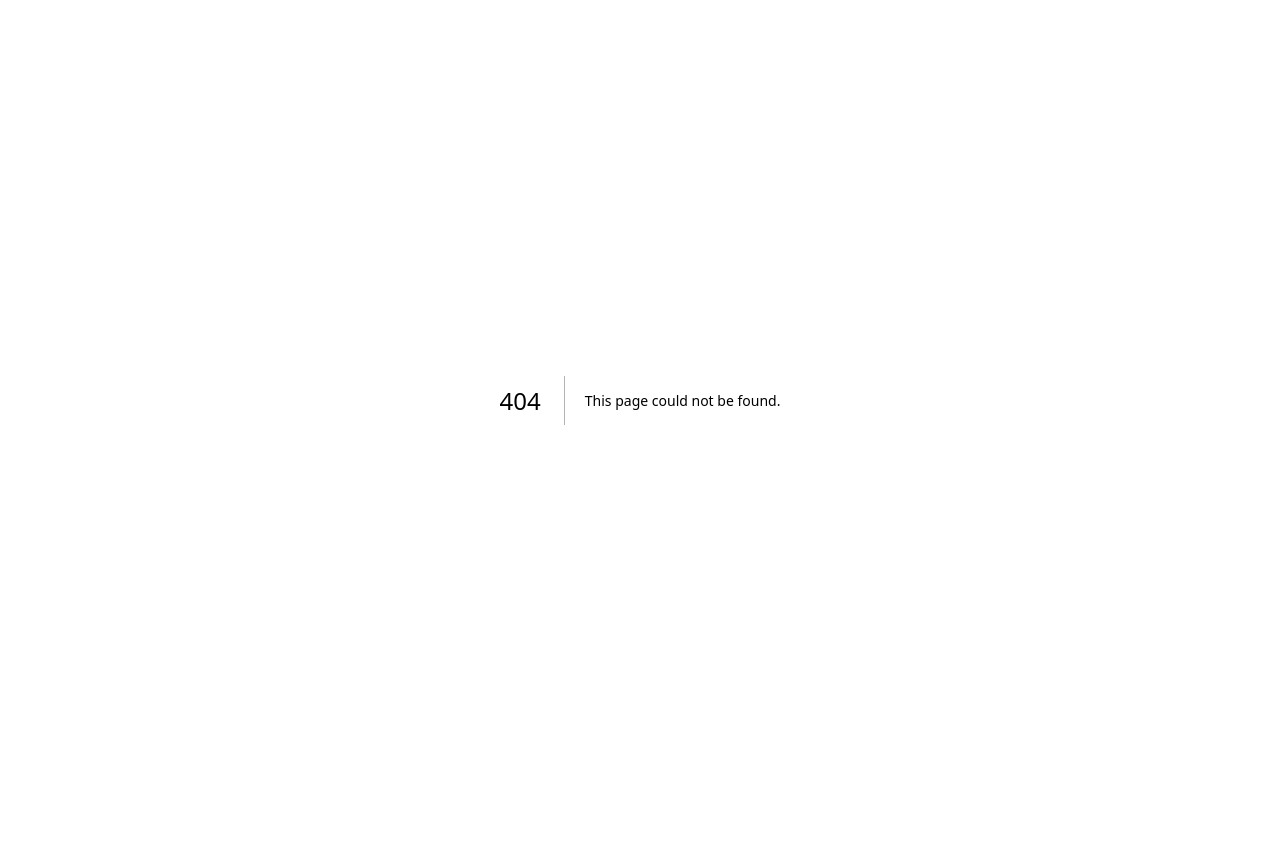
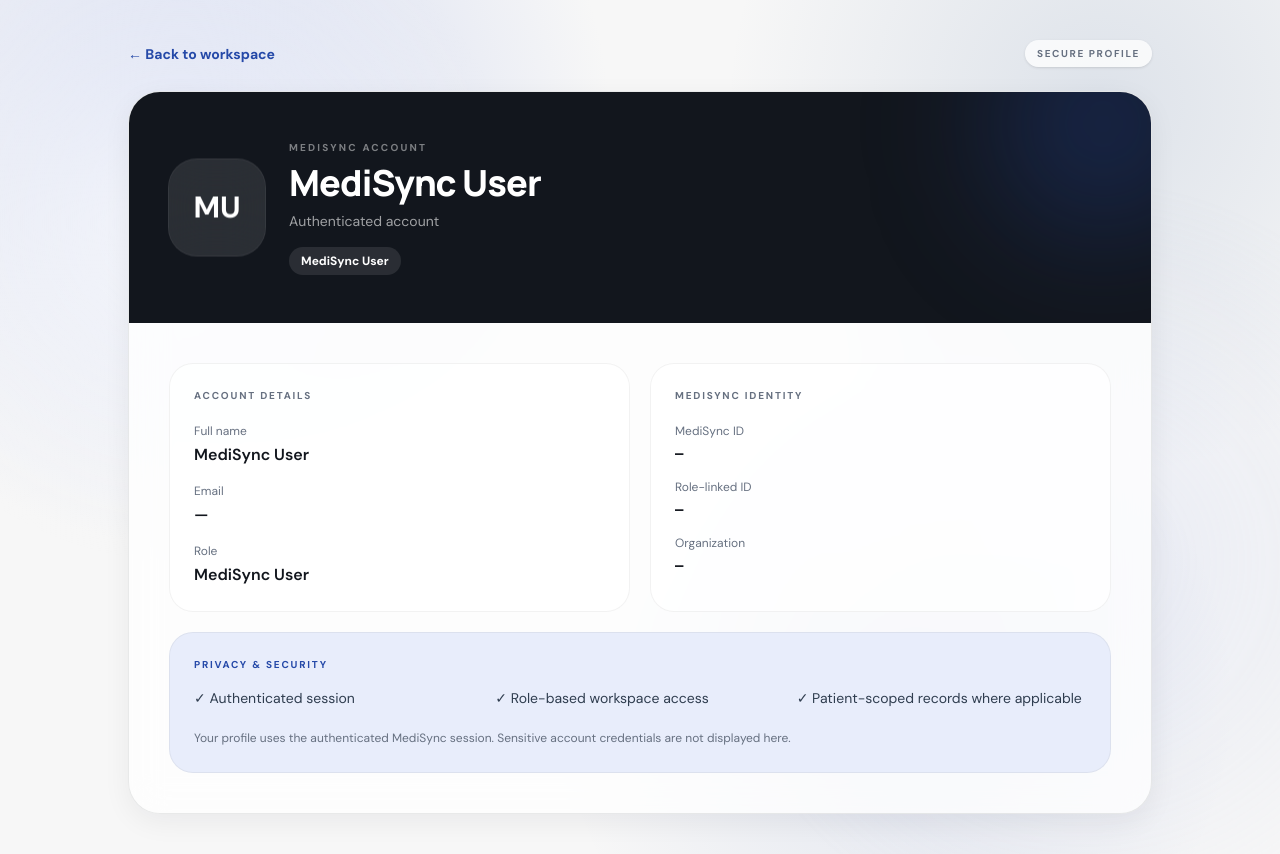
Before and after one commit to Sanjeev7673/Medisync-Os, a Next.js app: page /profile in a window 1280 px wide. Before the commit this address had no page. Before the commit the page ends 800 px from the top, so only its background shows below. Built offline with nearby package versions, Linux system fonts and the light colour scheme; no server answers.

Commit message:
feat(profile): add authenticated user profile page

```diff
--- /dev/null
+++ b/app/profile/page.tsx
@@ -0,0 +1,95 @@
+"use client";
+
+import Link from "next/link";
+import { useEffect, useState } from "react";
+
+const roleLabels: Record<string, string> = {
+  patient: "Patient",
+  hospital: "Hospital",
+  insurance_agent: "Insurance Agent",
+  specialist: "Specialist",
+  admin: "Administrator",
+};
+
+type User = {
+  name?: string;
+  email?: string;
+  role?: string;
+  medisyncId?: string;
+  patientId?: string;
+  hospitalId?: string;
+  insuranceAgentId?: string;
+  organizationId?: string;
+};
+
+export default function ProfilePage() {
+  const [user, setUser] = useState<User | null>(null);
+  const [loading, setLoading] = useState(true);
+
+  useEffect(() => {
+    fetch("/api/auth/session", { cache: "no-store" })
+      .then((response) => (response.ok ? response.json() : null))
+      .then((data) => setUser(data?.user ?? null))
+      .finally(() => setLoading(false));
+  }, []);
+
+  const name = user?.name || user?.email?.split("@")[0] || "MediSync User";
+  const role = roleLabels[user?.role || ""] || "MediSync User";
+  const initials = name.split(/\s+/).filter(Boolean).slice(0, 2).map((part) => part[0]).join("").toUpperCase() || "MS";
+  const identityId = user?.medisyncId || user?.patientId || user?.hospitalId || user?.insuranceAgentId;
+  const dashboard = user?.role === "hospital" ? "/hospital/dashboard" : user?.role === "insurance_agent" ? "/insurance/dashboard" : user?.role === "specialist" ? "/specialist/dashboard" : user?.role === "admin" ? "/admin/dashboard" : "/patient/dashboard";
+
+  return (
+    <main className="mesh-bg min-h-screen px-5 py-6 text-[var(--ink)] md:px-8 md:py-10">
+      <div className="mx-auto max-w-5xl">
+        <div className="mb-6 flex items-center justify-between">
+          <Link href={dashboard} className="text-sm font-bold text-[var(--care)] transition hover:translate-x-[-2px]">← Back to workspace</Link>
+          <span className="rounded-full bg-white/75 px-3 py-1.5 text-[10px] font-bold uppercase tracking-[.16em] text-[var(--muted)] shadow-sm">Secure profile</span>
+        </div>
+
+        <section className="glass animate-scale-in overflow-hidden rounded-[32px] shadow-[var(--shadow-md)]">
+          <div className="relative overflow-hidden bg-[var(--ink)] px-6 py-10 text-white md:px-10 md:py-12">
+            <div className="pointer-events-none absolute -right-16 -top-20 h-56 w-56 rounded-full bg-[var(--care)]/30 blur-3xl" />
+            <div className="relative flex flex-col gap-6 sm:flex-row sm:items-center">
+              <div className="float-card flex h-24 w-24 shrink-0 items-center justify-center rounded-[28px] bg-white/10 text-3xl font-extrabold ring-1 ring-white/15 backdrop-blur-xl">{loading ? "…" : initials}</div>
+              <div className="min-w-0">
+                <p className="text-[10px] font-bold uppercase tracking-[.22em] text-white/45">MediSync account</p>
+                <h1 className="mt-2 font-display text-3xl font-extrabold tracking-tight md:text-4xl">{loading ? "Loading profile" : name}</h1>
+                <p className="mt-2 text-sm text-white/60">{user?.email || "Authenticated account"}</p>
+                <div className="mt-4 flex flex-wrap gap-2"><span className="rounded-full bg-white/10 px-3 py-1.5 text-xs font-bold">{role}</span>{identityId && <span className="rounded-full bg-white/10 px-3 py-1.5 font-mono text-[10px] font-semibold text-white/65">ID · {identityId}</span>}</div>
+              </div>
+            </div>
+          </div>
+
+          <div className="grid gap-5 p-6 md:grid-cols-2 md:p-10">
+            <section className="rounded-[24px] border border-black/5 bg-white/70 p-6">
+              <p className="text-[10px] font-bold uppercase tracking-[.18em] text-[var(--muted)]">Account details</p>
+              <div className="mt-5 space-y-4">
+                <div><p className="text-xs text-[var(--muted)]">Full name</p><p className="mt-1 font-semibold">{name}</p></div>
+                <div><p className="text-xs text-[var(--muted)]">Email</p><p className="mt-1 break-all font-semibold">{user?.email || "—"}</p></div>
+                <div><p className="text-xs text-[var(--muted)]">Role</p><p className="mt-1 font-semibold">{role}</p></div>
+              </div>
+            </section>
+
+            <section className="rounded-[24px] border border-black/5 bg-white/70 p-6">
+              <p className="text-[10px] font-bold uppercase tracking-[.18em] text-[var(--muted)]">MediSync identity</p>
+              <div className="mt-5 space-y-4">
+                <div><p className="text-xs text-[var(--muted)]">MediSync ID</p><p className="mt-1 break-all font-mono text-sm font-semibold">{user?.medisyncId || "—"}</p></div>
+                <div><p className="text-xs text-[var(--muted)]">Role-linked ID</p><p className="mt-1 break-all font-mono text-sm font-semibold">{identityId || "—"}</p></div>
+                <div><p className="text-xs text-[var(--muted)]">Organization</p><p className="mt-1 break-all font-mono text-sm font-semibold">{user?.organizationId || "—"}</p></div>
+              </div>
+            </section>
+
+            <section className="rounded-[24px] border border-black/5 bg-[var(--care-soft)] p-6 md:col-span-2">
+              <p className="text-[10px] font-bold uppercase tracking-[.18em] text-[var(--care)]">Privacy & security</p>
+              <div className="mt-4 grid gap-3 text-sm text-[var(--muted-strong)] md:grid-cols-3">
+                <p>✓ Authenticated session</p><p>✓ Role-based workspace access</p><p>✓ Patient-scoped records where applicable</p>
+              </div>
+              <p className="mt-5 text-xs leading-5 text-[var(--muted)]">Your profile uses the authenticated MediSync session. Sensitive account credentials are not displayed here.</p>
+            </section>
+          </div>
+        </section>
+      </div>
+    </main>
+  );
+}
```
